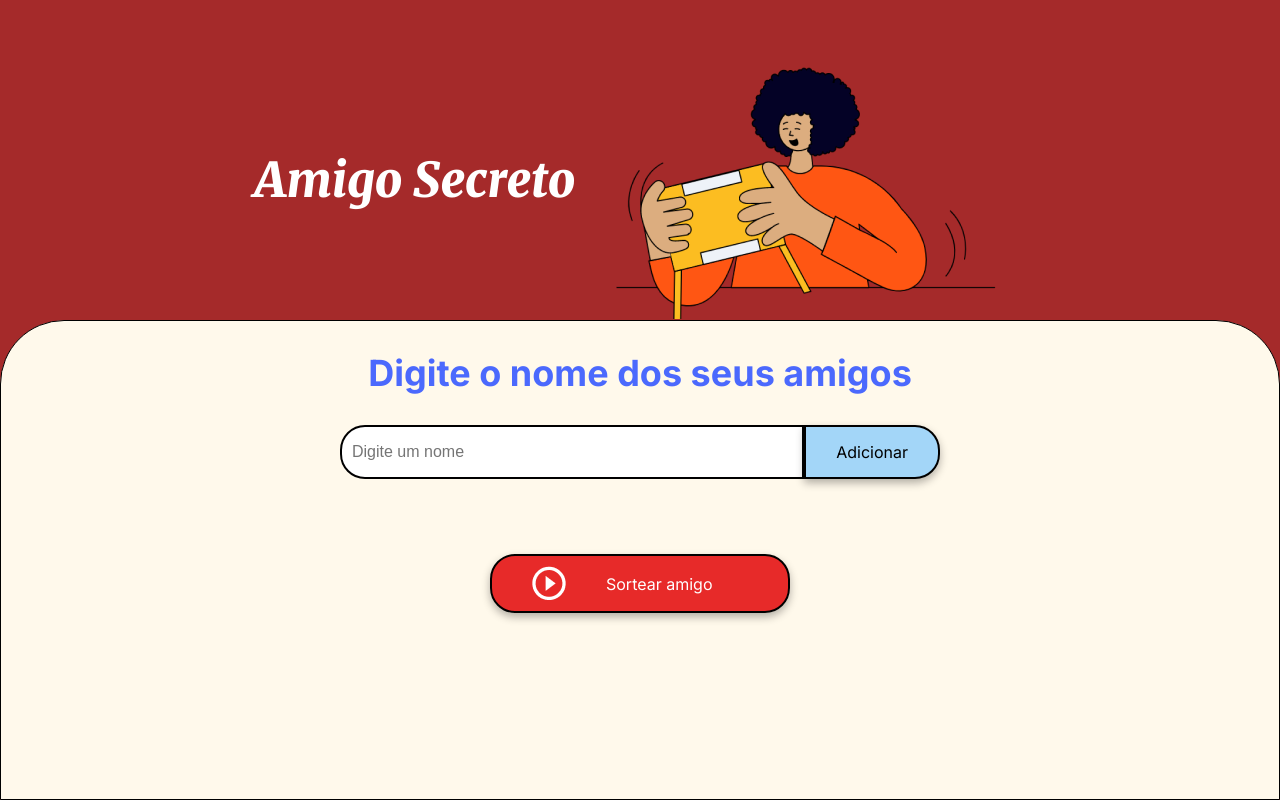
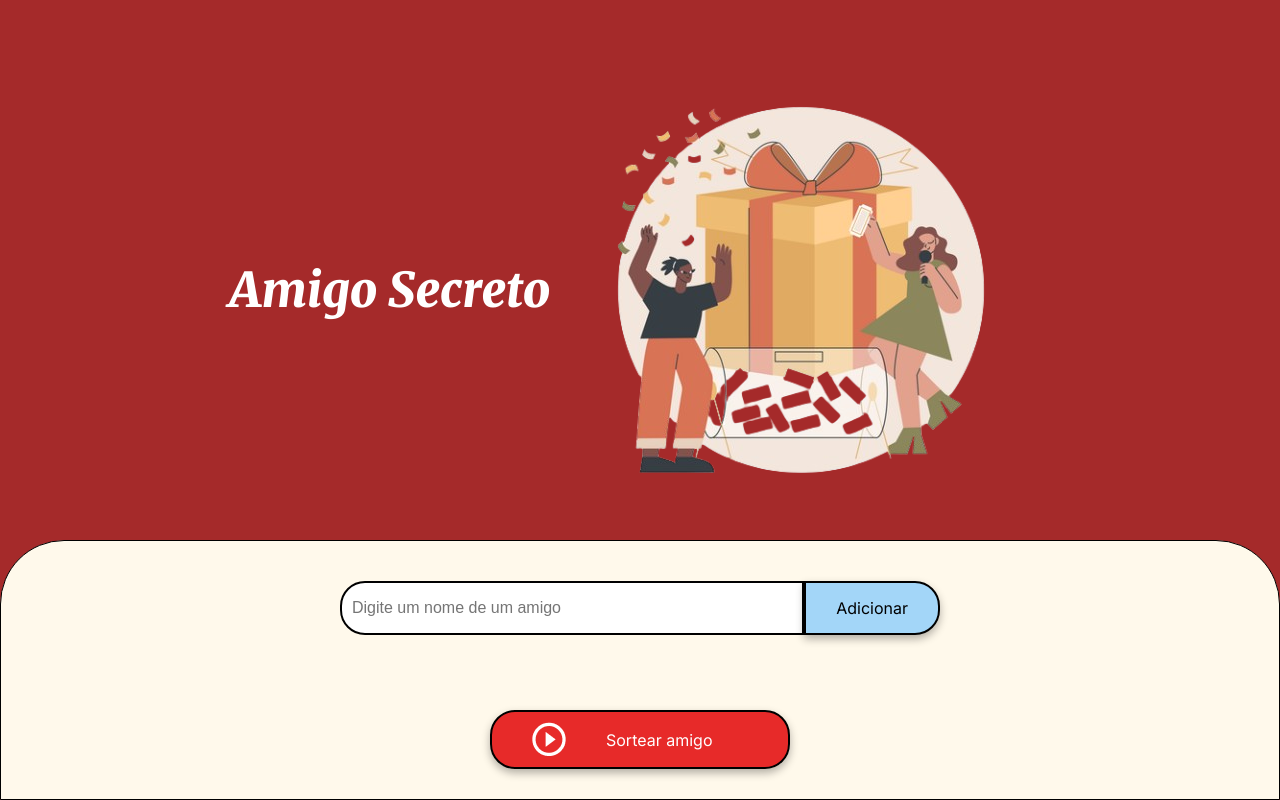
Before and after one commit to bc-fabio/Amigo-secreto, a plain HTML site: page index.html in a window 1280 px wide. Drawn offline with Linux system fonts and the light colour scheme.

Commit message:
resultado final

```diff
--- a/app.js
+++ b/app.js
@@ -1,7 +1,7 @@
 let amigos = [];
 function adicionarAmigo(){
     let inserir = document.getElementById('amigo').value;
-    if (inserir ==""){
+    if (inserir ===""){
         alert("Por favor, insira um nome");
     }
     amigos.push(inserir);
--- a/index.html
+++ b/index.html
@@ -14,13 +14,12 @@
     <main class="main-content">
         <header class="header-banner">
             <h1 class="main-title">Amigo Secreto</h1>
-            <img src="assets/amigo-secreto.png" alt="Imagem representativa de amigo secreto">
+            <img src="assets/sorteio.png" alt="Imagem representativa de amigo secreto">
         </header>
 
         <section class="input-section">
-            <h2 class="section-title">Digite o nome dos seus amigos</h2>
             <div class="input-wrapper">
-                <input type="text" id="amigo" class="input-name" placeholder="Digite um nome">
+                <input type="text" id="amigo" class="input-name" placeholder="Digite um nome de um amigo">
                 <button class="button-add" onclick="adicionarAmigo()">Adicionar</button>
             </div>
 
@@ -32,6 +31,7 @@
                     <img src="assets/play_circle_outline.png" alt="Ícone para sortear">
                     Sortear amigo
                 </button>
+
             </div>
         </section>
     </main>
```
Also changed, not shown: assets/sorteio.png (added).
